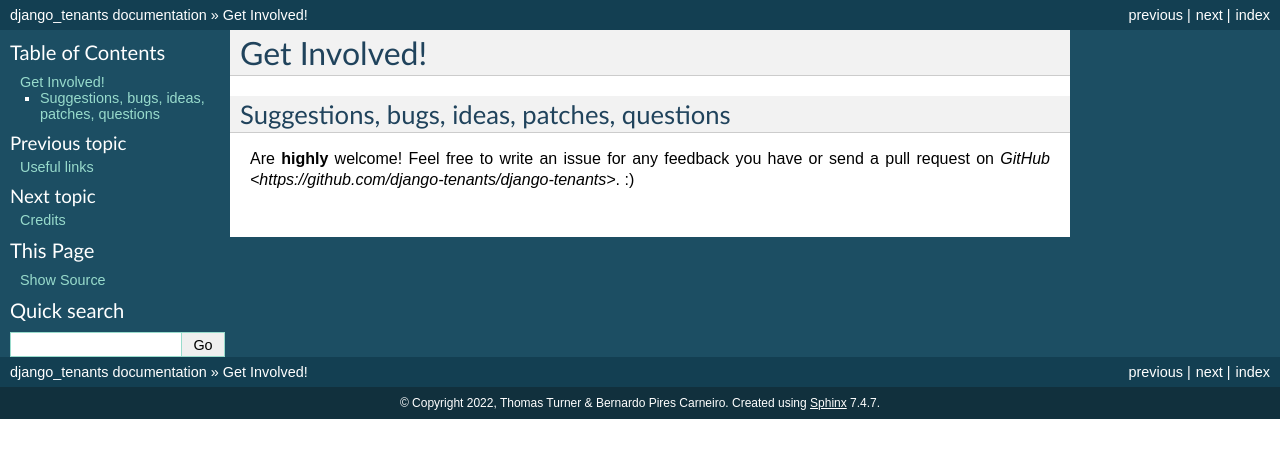
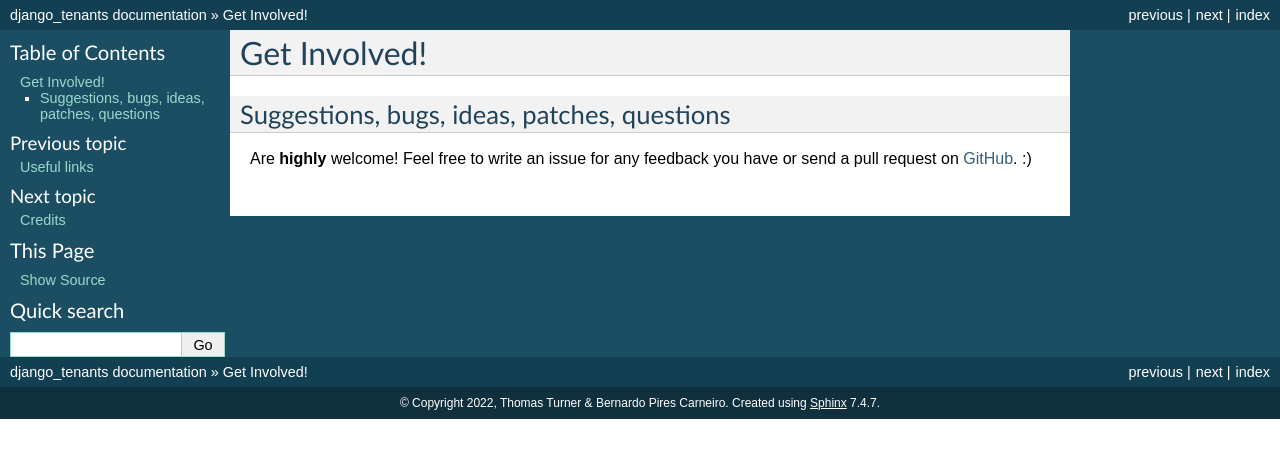
Before and after one commit to django-tenants/django-tenants, a Sphinx documentation site: the page built from docs/involved.rst, in a window 1280 px wide. Shown: the top 458 px of the page. Built offline with Sphinx 7.4.7, drawn with Linux system fonts in a browser that asks for light colours; the version number could not be read and is left out.

Commit message:
Fix malformed link in docs

```diff
--- a/docs/involved.rst
+++ b/docs/involved.rst
@@ -3,4 +3,4 @@ Get Involved!
 =============
 Suggestions, bugs, ideas, patches, questions
 --------------------------------------------
-Are **highly** welcome! Feel free to write an issue for any feedback you have or send a pull request on `GitHub <https://github.com/django-tenants/django-tenants>`. :)
+Are **highly** welcome! Feel free to write an issue for any feedback you have or send a pull request on `GitHub <https://github.com/django-tenants/django-tenants>`_. :)
```
